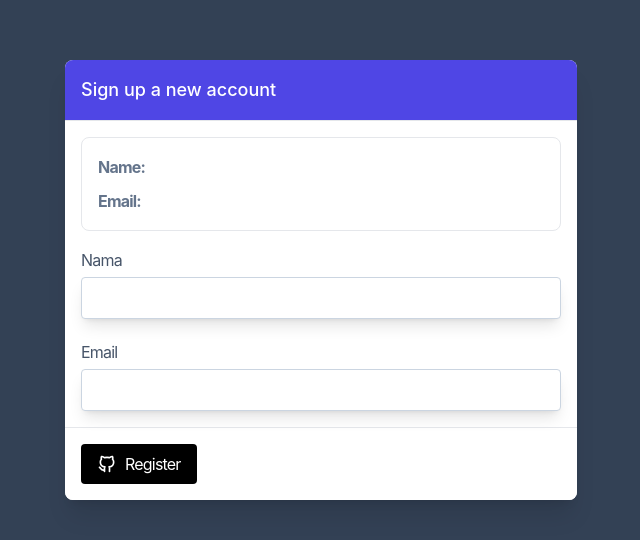
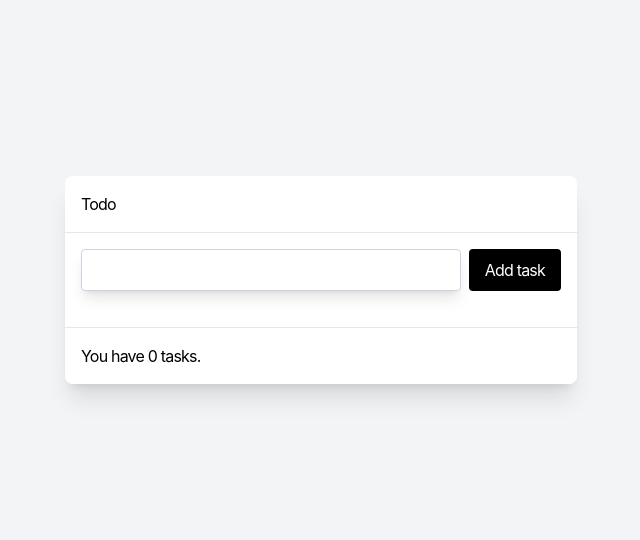
Before and after one commit to farreldev/react-vite-tailwind, a React (Vite) app: page / in a window 1280 px wide. Shown: the part 120-660 px from the top of the page, without its empty margins (319-959 px from the left). Built offline with nearby package versions, Linux system fonts and the light colour scheme.

Commit message:
save update belajar react list ke 9

```diff
--- a/src/App.jsx
+++ b/src/App.jsx
@@ -1,34 +1,27 @@
 import PlacedContentCenter from './components/PlacedContentCenter';
-import { useState } from 'react';
-import { ThemeContext } from './context/ThemeContext';
-import { FormContext } from './context/FormContext';
-import SignUp from './components/SignUp';
+import Todo from './components/Todo';
 
 export default function App() {
-    const [form, setForm] = useState({
-        nama: '',
-        email: '',
-    });
+    // const [form, setForm] = useState({
+    //     nama: '',
+    //     email: '',
+    // });
 
-    const [theme, setTheme] = useState('light');
+    // const [theme, setTheme] = useState('light');
 
-    const themeContextVal = {
-        theme,
-        setTheme,
-    };
+    // const themeContextVal = {
+    //     theme,
+    //     setTheme,
+    // };
 
-    const formContextVal = {
-        form,
-        setForm,
-    };
+    // const formContextVal = {
+    //     form,
+    //     setForm,
+    // };
 
     return (
         <PlacedContentCenter>
-            <ThemeContext.Provider value={themeContextVal}>
-                <FormContext.Provider value={formContextVal}>
-                    <SignUp />
-                </FormContext.Provider>
-            </ThemeContext.Provider>
+            <Todo />
         </PlacedContentCenter>
     );
 }
--- a/src/components/Card.jsx
+++ b/src/components/Card.jsx
@@ -18,19 +18,19 @@
 import React from 'react';
 
 function Card({ children }) {
-    return <div className={'shadow-xl bg-white rounded-lg overflow-hidden'}>{children}</div>;
+    return <div className={'shadow-xl bg-white dark:bg-slate-700 rounded-lg overflow-hidden'}>{children}</div>;
 }
 
 function Title({ children, customClass }) {
-    return <div className={`${customClass} p-4 border-b flex justify-between`}>{children}</div>;
+    return <div className={`${customClass} p-4 border-b dark:border-b-transparent flex justify-between`}>{children}</div>;
 }
 
 function Body({ children }) {
     return <div className={'leading-relaxed p-4'}>{children}</div>;
 }
 
-function Footer({ children, customClass = 'bg-white' }) {
-    return <div className={`${customClass} p-4 border-t`}>{children}</div>;
+function Footer({ children, customClass = 'bg-white dark:bg-transparent' }) {
+    return <div className={`${customClass} p-4 border-t dark:border-none`}>{children}</div>;
 }
 
 Card.Title = Title;
--- a/src/components/Input.jsx
+++ b/src/components/Input.jsx
@@ -6,7 +6,7 @@ export default function Input({ type = 'text', customClass, ...props }) {
             type={type}
             {...props}
             className={clsx(
-                `${customClass} transition duration-300 focus:outline-none focus:ring focus:ring-blue-200 focus:border-blue-400 border border-slate-300 shadow-lg rounded px-2 py-2 flex-1`
+                `${customClass} transition duration-300 focus:outline-none focus:ring focus:ring-blue-200 dark:focus:ring-slate-500 focus:border-blue-400 border border-slate-300 dark:border-slate-500 dark:text-slate-400 shadow-lg rounded px-2 py-2 flex-1 dark:bg-transparent`
             )}
         />
     );
--- a/src/components/Label.jsx
+++ b/src/components/Label.jsx
@@ -2,7 +2,7 @@ import React from 'react';
 
 export default function Label({ val = 'fieldname', children, customClass, ...props }) {
     return (
-        <label {...props} className={`${customClass} text-slate-600 capitalize w-full min-w-[70px] max-w-[150px]`}>
+        <label {...props} className={`${customClass} text-slate-600 dark:text-slate-500 capitalize w-full min-w-[70px] max-w-[150px]`}>
             {val || children}
         </label>
     );
--- a/src/components/PlacedContentCenter.jsx
+++ b/src/components/PlacedContentCenter.jsx
@@ -1,7 +1,7 @@
 export default function PlacedContentCenter({ children }) {
     return (
         <div>
-            <div className={'bg-slate-700 max-h-screen h-screen flex items-center justify-center antialiased tracking-tighter'}>
+            <div className={'bg-gray-100 dark:bg-slate-900 max-h-screen h-screen flex items-center justify-center antialiased tracking-tighter'}>
                 <div className={'max-w-lg w-full'}>{children}</div>
             </div>
         </div>
--- a/src/components/SignUp.jsx
+++ b/src/components/SignUp.jsx
@@ -6,6 +6,7 @@ import Input from './Input';
 import Label from './Label';
 import { useContext } from 'react';
 import { FormContext } from '../context/FormContext';
+import ToggleTheme from './ToggleTheme';
 
 export default function SignUp() {
     const context = useContext(FormContext);
@@ -22,15 +23,15 @@ export default function SignUp() {
         <Card>
             <Card.Title customClass={'bg-indigo-600'}>
                 <p className={'text-white text-lg font-medium antialiased tracking-normal'}>Sign up a new account</p>
-                {/* <ToggleTheme /> */}
+                <ToggleTheme />
             </Card.Title>
             <form onSubmit={eventSubmit}>
                 <Card.Body>
-                    <div className={'border rounded-lg space-y-2 mb-4 p-4'}>
-                        <p className='text-slate-500'>
+                    <div className={'border dark:border-slate-500 rounded-lg space-y-2 mb-4 p-4 text-slate-500 dark:text-slate-400'}>
+                        <p>
                             <strong>Name:</strong> {context.form.nama}
                         </p>
-                        <p className='text-slate-500'>
+                        <p>
                             <strong>Email:</strong> {context.form.email}
                         </p>
                     </div>
--- a/src/components/Todo.jsx
+++ b/src/components/Todo.jsx
@@ -0,0 +1,46 @@
+import Input from './Input';
+import Button from './Button';
+import React from 'react';
+import Card from './Card';
+import { useState } from 'react';
+export default function Todo() {
+    const [newTask, setNewTask] = useState('');
+    const [tasks, setTasks] = useState([]);
+
+    function handleAddTask(e) {
+        e.preventDefault();
+        setTasks((prevTasks) => [
+            ...prevTasks,
+            {
+                id: Math.floor(Math.random() * Date.now()),
+                name: newTask,
+                complete: false,
+            },
+        ]);
+        setNewTask('');
+    }
+
+    return (
+        <Card>
+            <Card.Title>
+                <p>Todo</p>
+            </Card.Title>
+            <Card.Body>
+                <form className={'mb-5'}>
+                    <div className='flex items-center gap-x-2'>
+                        <Input value={newTask} onChange={(e) => setNewTask(e.target.value)} />
+                        <Button onClick={handleAddTask} text={'Add task'} />
+                    </div>
+                </form>
+            </Card.Body>
+            {tasks.length > 0 ? (
+                <ol className={'space-y-2 p-4'}>
+                    {tasks.map((task) => (
+                        <li key={task.id}>{task.name}</li>
+                    ))}
+                </ol>
+            ) : null}
+            <Card.Footer>You have {tasks.length} tasks.</Card.Footer>
+        </Card>
+    );
+}
--- a/src/components/ToggleTheme.jsx
+++ b/src/components/ToggleTheme.jsx
@@ -1,11 +1,18 @@
 import React from 'react';
 import Button from './Button';
 import { IconSun, IconMoon } from '@tabler/icons';
-import { useContext } from 'react';
+import { useContext, useEffect } from 'react';
 import { ThemeContext } from '../context/ThemeContext';
 
 export default function ToggleTheme() {
     const context = useContext(ThemeContext);
+    useEffect(() => {
+        if (context.theme === 'dark') {
+            document.documentElement.classList.add('dark');
+        } else {
+            document.documentElement.classList.remove('dark');
+        }
+    }, [context.theme]);
     return (
         <Button onClick={() => context.setTheme(context.theme === 'light' ? 'dark' : 'light')} customclass={'bg-black/[.2]'}>
             Switch to {context.theme === 'light' ? <IconMoon /> : <IconSun />}
--- a/tailwind.config.cjs
+++ b/tailwind.config.cjs
@@ -1,6 +1,7 @@
 /** @type {import('tailwindcss').Config} */
 module.exports = {
     content: ['./index.html', './src/**/*.{js,ts,jsx,tsx}'],
+    darkMode: "class",
     theme: {
         extend: {
             colors: {
```
